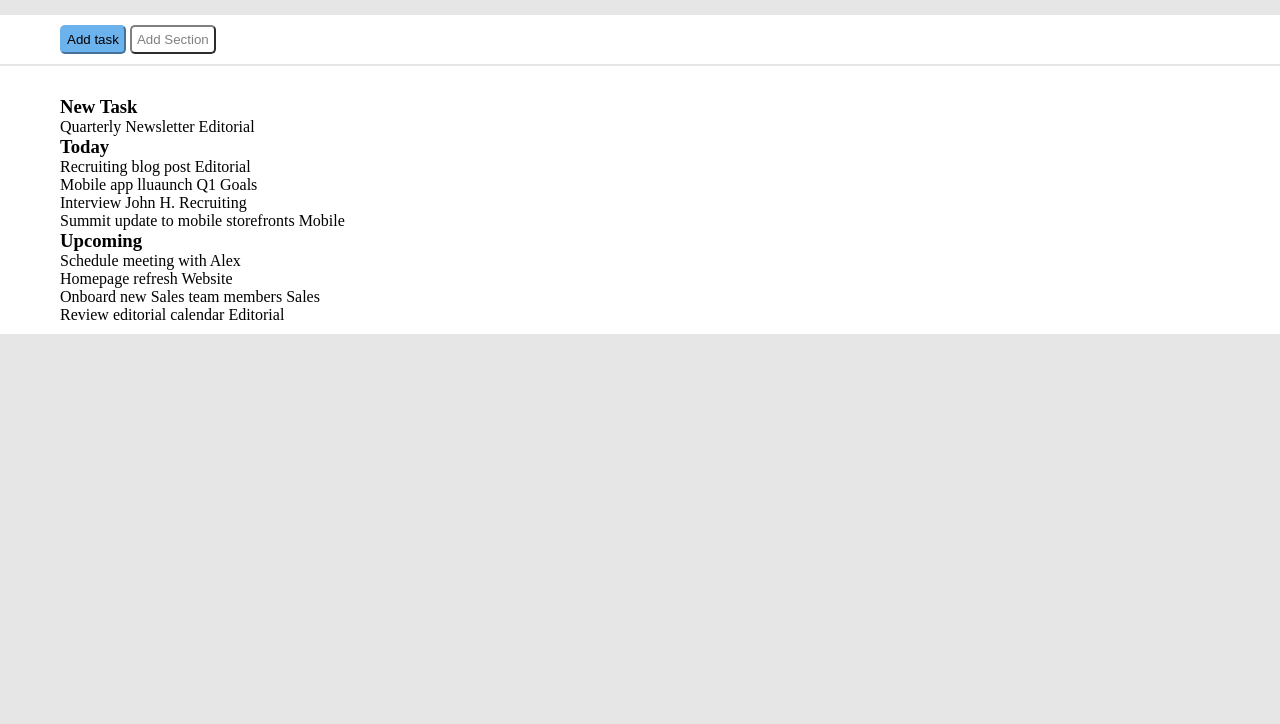
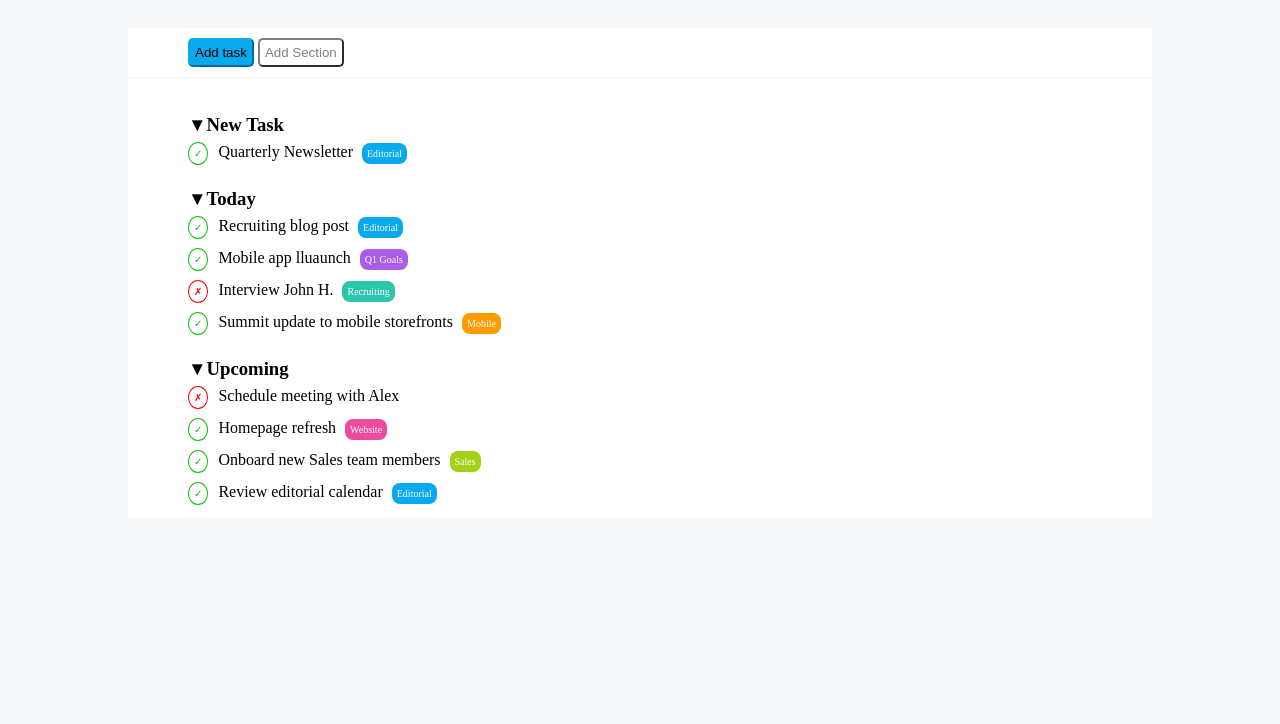
Before and after one commit to FedericaMammone/html-css-toboolist, a plain HTML site: page index.html in a window 1280 px wide. Shown: the part 76-800 px from the top of the page. Drawn offline with Linux system fonts and the light colour scheme.

Commit message:
Aggiunte spunte e cross

```diff
--- a/css/style.css
+++ b/css/style.css
@@ -7,11 +7,20 @@
 /* logo */
 
 body {
-    background-color: rgb(230, 230, 230);
+    background-color: #F6F8F9;
+}
+
+.container {
+    width: 80%;
+    margin: 20px auto;
 }
 
 header {
     background-color: white;
+}
+
+#logo-container {
+
 }
 
 #logo {
@@ -32,9 +41,9 @@ header {
 
 #butt1 {
     margin-left: 50px;
-    background-color: rgb(108, 178, 236);
+    background-color: #09A9ED;
     padding: 5px;
-    border-color:  rgb(108, 178, 236);
+    border-color:  #09A9ED;
     border-radius: 5px;
 }
 
@@ -58,5 +67,95 @@ header {
 main {
     margin-left: 50px;
     padding: 10px;
-    padding-top: 30px;
+    padding-top: 15px;
 }
+
+h3 {
+    margin-top: 20px;
+   ;
+}
+
+span {
+    line-height: 2;
+}
+
+.categoriaE {
+    background-color: #09A9ED;
+    color: white;
+    padding: 5px;
+    border-radius: 8px;
+    margin: 5px;
+    font-size: 10px;
+
+}
+
+.categoriaQ1 {
+    background-color: #AB5DE6;
+    color: white;
+    padding: 5px;
+    border-radius: 8px;
+    margin: 5px;
+    font-size: 10px;
+}
+
+.categoriaR {
+    background-color: #2CC6AB;
+    color: white;
+    padding: 5px;
+    border-radius: 8px;
+    margin: 5px;
+    font-size: 10px;
+}
+
+.categoriaM {
+    background-color: #FF9B00;
+    color: white;
+    padding: 5px;
+    border-radius: 8px;
+    margin: 5px;
+    font-size: 10px;
+}
+
+.categoriaW {
+    background-color: #EC4A9D;
+    color: white;
+    padding: 5px;
+    border-radius: 8px;
+    margin: 5px;
+    font-size: 10px;
+}
+
+.categoriaS {
+    background-color: #A3D116;
+    color: white;
+    padding: 5px;
+    border-radius: 8px;
+    margin: 5px;
+    font-size: 10px;
+}
+
+.freccia::before {
+    content: "\25bc";
+}
+
+.fatto::before {
+  content: "\2713";
+  font-size: 10px;
+  border: solid 1px ;
+  color: rgb(14, 190, 14);
+  margin-right: 10px;
+  padding: 5px;
+  border-radius: 50%;
+
+
+}
+
+.nonFatto::before {
+    content: "\2717";
+    font-size: 10px;
+  border: solid 1px ;
+  color: red ;
+  margin-right: 10px;
+  padding: 5px;
+  border-radius: 50%;
+}
--- a/index.html
+++ b/index.html
@@ -42,14 +42,14 @@
                 <span class="fatto">Mobile app lluaunch</span>
                 <span class="categoriaQ1">Q1 Goals</span><br>
 
-                <span>Interview John H.</span>
+                <span class="nonFatto">Interview John H.</span>
                 <span class="categoriaR">Recruiting</span><br>
 
                 <span class="fatto">Summit update to mobile storefronts</span>
                 <span class="categoriaM">Mobile</span> <br>
 
                 <h3 class="freccia">Upcoming</h3>
-                <span>Schedule meeting with Alex</span> <br>
+                <span class="nonFatto">Schedule meeting with Alex</span> <br>
 
                 <span class="fatto">Homepage refresh</span>
                 <span class="categoriaW">Website</span> <br>
```
